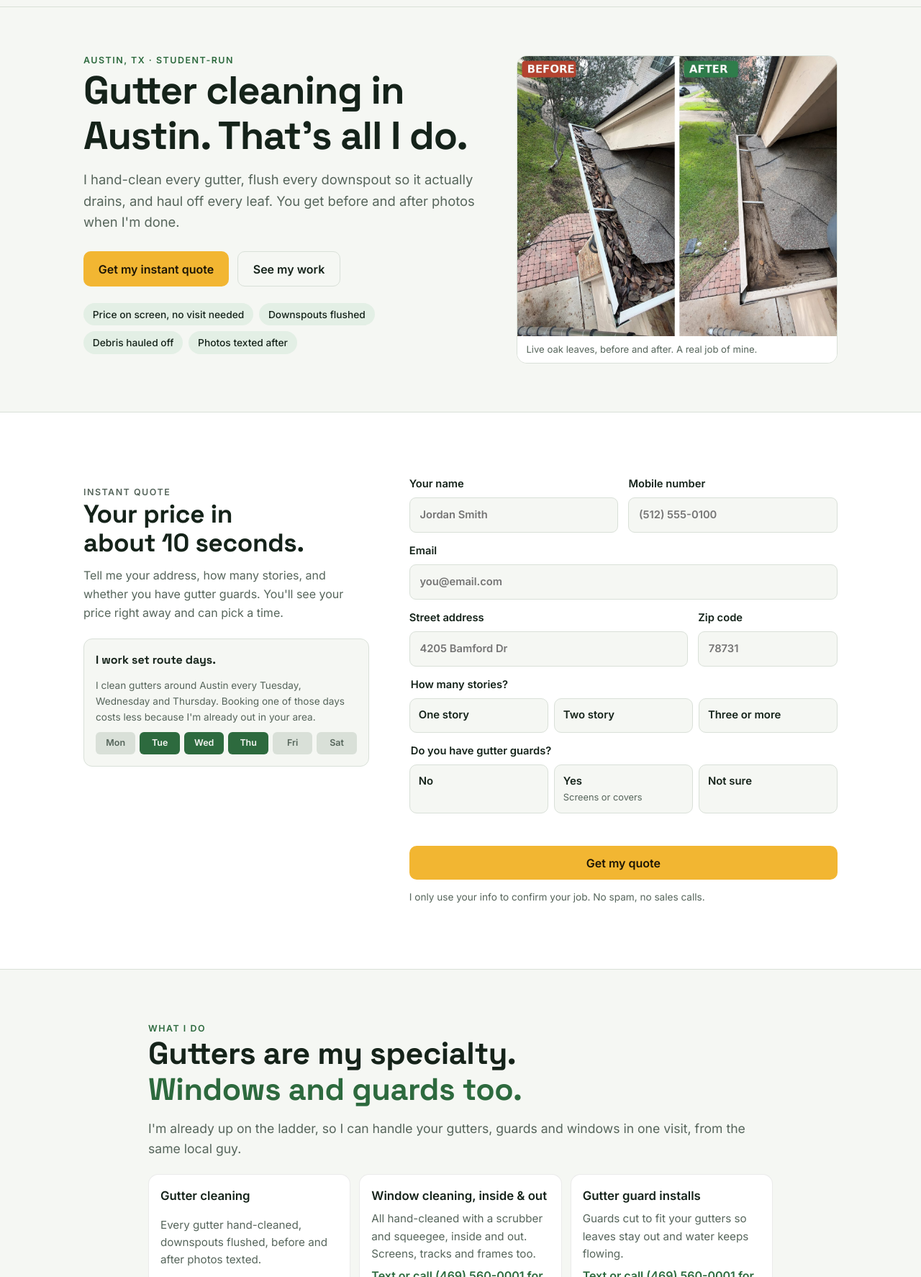
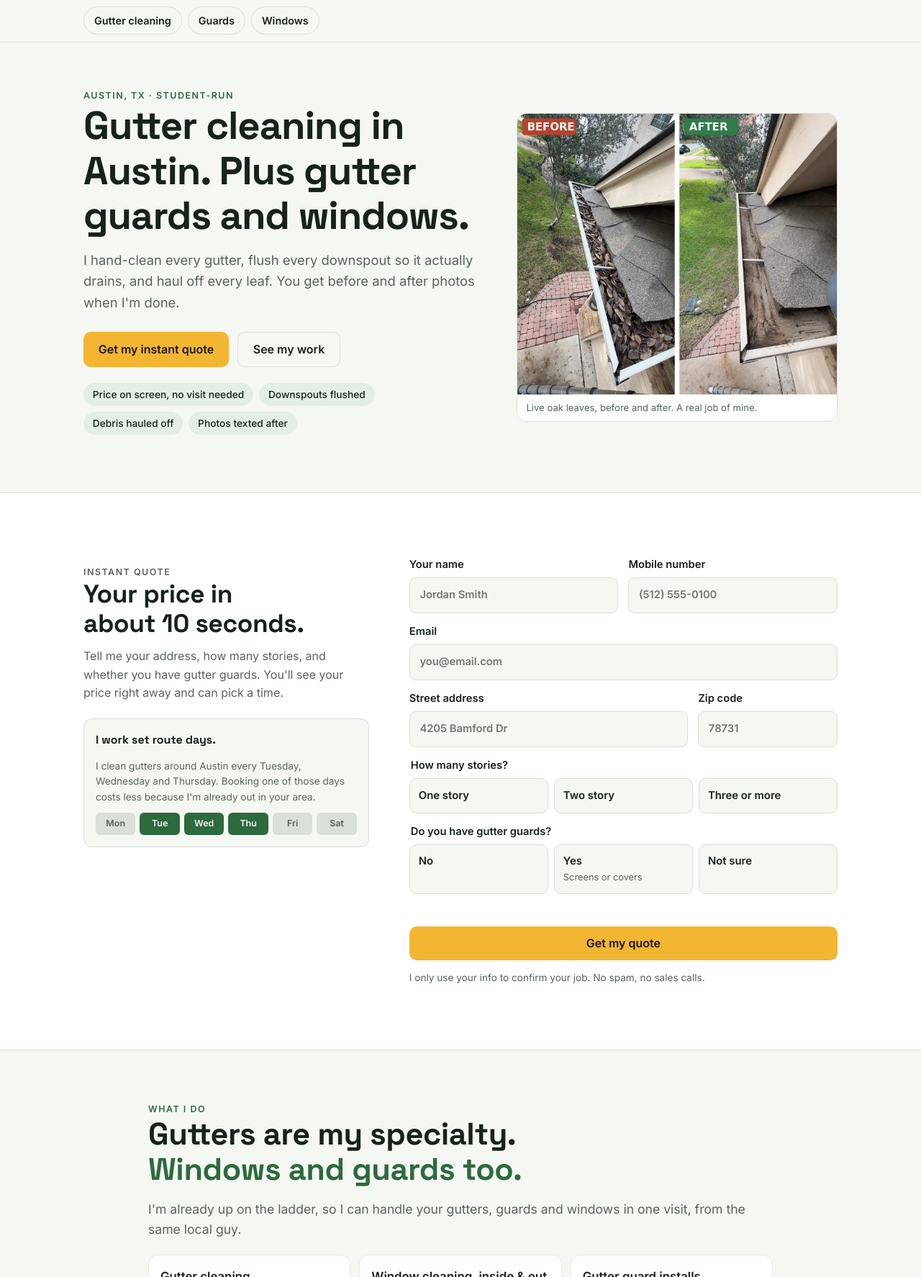
Before and after one commit to ecomgagehum/studentguttercleaning-site, a plain HTML site: page index.html in a window 1280 px wide. Shown: the part 52-1826 px from the top of the page at 72% size. Drawn offline with Linux system fonts and the light colour scheme.

Commit message:
Add service tabs, windows and guards details, remove gutters-only wording
Co-Authored-By: Claude Opus 5.5 <noreply@anthropic.com>
Claude-Session: https://claude.ai/code/session_01D6jqQCapgMmmoHigrfeSj5

```diff
--- a/index.html
+++ b/index.html
@@ -160,6 +160,8 @@ footer{border-top:1px solid var(--line);padding-block:28px;color:var(--muted);fo
 }
 @media (prefers-reduced-motion:reduce){*{transition:none!important;animation:none!important}}
 .svc-grid{display:grid;grid-template-columns:repeat(auto-fit,minmax(220px,1fr));gap:12px;margin-top:1.3rem}.svc{background:var(--card,#fff);border:1px solid rgba(0,0,0,.08);border-radius:14px;padding:16px;display:grid;gap:6px}.svc b{font-size:1.05rem}.svc span{color:var(--muted);font-size:.95rem}.svc a{font-weight:700;color:var(--leaf);text-decoration:none}
+.svc-tabs{display:flex;gap:8px;overflow-x:auto;padding-block:0 10px;scrollbar-width:none}.svc-tabs::-webkit-scrollbar{display:none}.svc-tabs a{flex:0 0 auto;padding:7px 14px;border-radius:999px;border:1px solid var(--line);color:var(--ink);text-decoration:none;font-weight:600;font-size:.9rem;background:var(--bg)}.svc-tabs a:hover{border-color:var(--leaf);color:var(--leaf)}
+#guards,#windows{scroll-margin-top:130px}
 </style>
 </head>
 <body>
@@ -173,13 +175,18 @@ footer{border-top:1px solid var(--line);padding-block:28px;color:var(--muted);fo
     </a>
     <a class="btn btn-main" href="#quote">Get my instant quote</a>
   </div>
+  <nav class="wrap svc-tabs" aria-label="Services">
+    <a href="#quote">Gutter cleaning</a>
+    <a href="#guards">Guards</a>
+    <a href="#windows">Windows</a>
+  </nav>
 </header>
 
 <main id="top">
   <div class="wrap hero">
     <div>
       <p class="eyebrow">Austin, TX · Student-run</p>
-      <h1>Gutter cleaning in Austin. That's all I do.</h1>
+      <h1>Gutter cleaning in Austin. Plus gutter guards and windows.</h1>
       <p class="lead">I hand-clean every gutter, flush every downspout so it actually drains, and haul off every leaf. You get before and after photos when I'm done.</p>
       <div class="ctas">
         <a class="btn btn-main" href="#quote">Get my instant quote</a>
@@ -268,8 +275,8 @@ footer{border-top:1px solid var(--line);padding-block:28px;color:var(--muted);fo
       <p style="margin-top:1rem;font-size:1.1rem;color:var(--muted)">I'm already up on the ladder, so I can handle your gutters, guards and windows in one visit, from the same local guy.</p>
       <div class="svc-grid">
         <div class="svc"><b>Gutter cleaning</b><span>Every gutter hand-cleaned, downspouts flushed, before and after photos texted.</span><a href="#quote">Instant quote →</a></div>
-        <div class="svc"><b>Window cleaning, inside &amp; out</b><span>All hand-cleaned with a scrubber and squeegee, inside and out. Screens, tracks and frames too.</span><a href="tel:+14695600001">Text or call (469) 560-0001 for a quote →</a></div>
-        <div class="svc"><b>Gutter guard installs</b><span>Guards cut to fit your gutters so leaves stay out and water keeps flowing.</span><a href="tel:+14695600001">Text or call (469) 560-0001 for a quote →</a></div>
+        <div class="svc" id="windows"><b>Window cleaning, inside &amp; out</b><span>Interior and exterior, all hand-cleaned with a scrubber and squeegee. No water-fed pole. Screens, tracks and frames included.</span><a href="tel:+14695600001">Text or call (469) 560-0001 for a quote →</a></div>
+        <div class="svc" id="guards"><b>Gutter guard installs</b><span>Guards cut to fit your gutters so leaves stay out and water keeps flowing. <strong>A full gutter cleaning is included free with every install.</strong></span><a href="tel:+14695600001">Text or call (469) 560-0001 for a quote →</a></div>
       </div>
       <p style="margin-top:1.1rem;font-size:1.05rem;color:var(--ink);font-weight:600">Want to support a small local business? Let me be your gutter and window guy. Text <span style="white-space:nowrap">(469) 560-0001</span>.</p>
       <a class="btn btn-main" href="#quote" style="margin-top:1.2rem">Get my instant gutter quote</a>
@@ -358,7 +365,7 @@ footer{border-top:1px solid var(--line);padding-block:28px;color:var(--muted);fo
       <div>
         <p class="eyebrow">Who shows up</p>
         <h2>Hi, I'm Gage.</h2>
-        <p>I'm a student here in Austin, and I clean gutters. Just gutters. When you book, I'm the one who shows up, climbs the ladder and does the work. No sales rep and no crew you've never met.</p>
+        <p>I'm a student here in Austin. I clean gutters, install gutter guards and hand-clean windows. When you book, I'm the one who shows up, climbs the ladder and does the work. No sales rep and no crew you've never met.</p>
         <p>Same number every time. If something's not right, text me and I'll come back and fix it.</p>
         <p>Supporting a small local business means a lot. Thank you.</p>
       </div>
@@ -382,7 +389,7 @@ footer{border-top:1px solid var(--line);padding-block:28px;color:var(--muted);fo
       <details><summary>Do I need to be home?</summary><p>No. I just need access to the outside of the house. I'll text you before and after photos when I'm done.</p></details>
       <details><summary>Do you clean gutters that have guards?</summary><p>Yes. Guards still clog, especially under oaks. It's $50 extra because each guard has to be cleaned off or lifted to get to the gutter underneath.</p></details>
       <details><summary>Why is a Tuesday to Thursday booking cheaper?</summary><p>Those are my route days, when I'm already out working neighborhoods around Austin. Booking one of them saves me a trip, and I pass that on. If you need it done within 24 hours, I'll do that at the standard price.</p></details>
-      <details><summary>Do you install gutter guards or clean windows?</summary><p>Yes. I install gutter guards cut to fit your gutters, and I hand-clean windows inside and out, including screens, tracks and frames. Text or call (469) 560-0001 for a quote. I don't install new gutters.</p></details>
+      <details><summary>Do you install gutter guards or clean windows?</summary><p>Yes. I install gutter guards cut to fit your gutters, with a full gutter cleaning included free. I also hand-clean windows inside and out with a scrubber and squeegee (no water-fed pole), including screens, tracks and frames. Text or call (469) 560-0001 for a quote. I don't install new gutters.</p></details>
       <details><summary>How often should gutters be cleaned in Austin?</summary><p>Under big trees, twice a year: late fall after the pecans and elms drop, and spring after the live oak tassels. With few trees, once a year is usually enough.</p></details>
     </div>
   </section>
```
